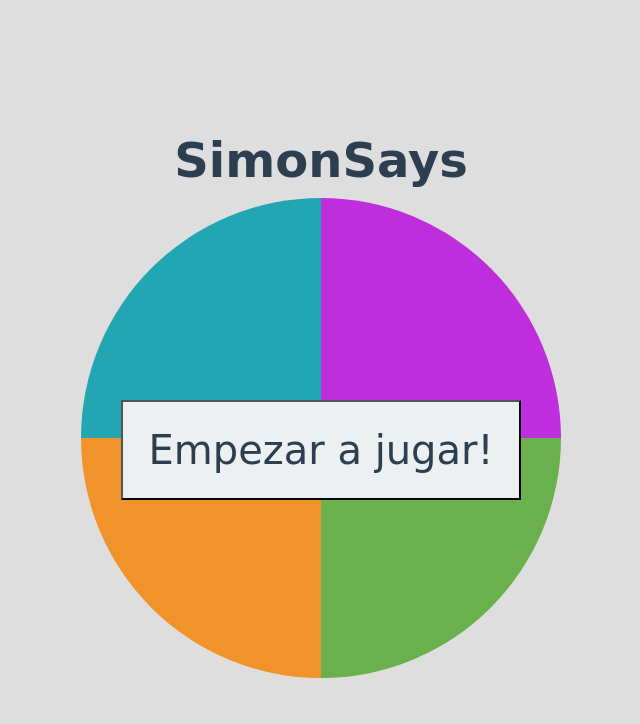
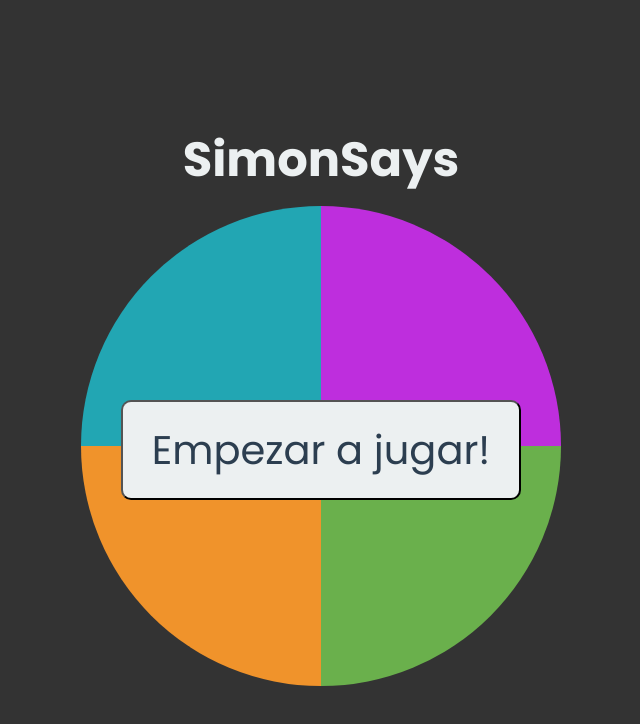
Before and after one commit to albin-woto/simon-says, a plain HTML site: page index.html in a window 1280 px wide. Shown: the whole page, without its empty margins (319-959 px from the left). Drawn offline with nearby package versions, Linux system fonts and the light colour scheme.

Commit message:
new colors and fonts

```diff
--- a/assets/index.css
+++ b/assets/index.css
@@ -3,11 +3,11 @@ body {
 }
 
 * {
-  font-family: 'Mansalva', cursive;
+  font-family: 'Poppins', cursive;
 }
 
 .container {
-  background: #dedede;
+  background: #333333;
   display: flex;
   flex-direction: column;
   align-items: center;
@@ -18,7 +18,7 @@ body {
 .container > h1 {
   font-size: 3rem;
   margin: 10px 0;
-  color: #2c3e50;
+  color: #ecf0f1;
 }
 
 .gameboard {
@@ -31,53 +31,46 @@ body {
   max-width: 60vh;
 }
 
+
+/* Colors */
 .color {
   width: 50%;
   height: 50%;
   display: inline-block;
   cursor: pointer;
 }
-
 .left {
   float: left;
 }
-
 .right {
   float: left;
 }
-
 .celeste {
   background: #22a6b3;
 }
-
 .celeste.light {
   background: #7ed6df;
 }
-
 .violeta {
   background: #be2edd;
 }
-
 .violeta.light {
   background: #e056fd;
 }
-
 .naranja {
   background: #f0932b;
 }
-
 .naranja.light {
   background: #ffbe76;
 }
-
 .verde {
   background: #6ab04c;
 }
-
 .verde.light {
   background: #badc58;
 }
 
+/* buttons */
 .btn-start {
   width: 400px;
   height: 100px;
@@ -87,8 +80,15 @@ body {
   position: absolute;
   top: 50%;
   left: calc(50% - 200px);
+  border-radius: 10px;
 }
-
+.btn-start:hover{
+  width: 420px;
+  height: 110px;
+  background-color:#2c3e50;
+  color: #ecf0f1;
+  cursor: pointer;
+}
 .hide {
   display: none;
 }
--- a/index.html
+++ b/index.html
@@ -4,7 +4,9 @@
   <meta charset="UTF-8">
   <meta name="viewport" content="width=device-width, initial-scale=1.0">
   <meta http-equiv="X-UA-Compatible" content="ie=edge">
-  <link href="https://fonts.googleapis.com/css?family=Permanent+Marker&display=swap" rel="stylesheet">
+  <link rel="preconnect" href="https://fonts.googleapis.com">
+  <link rel="preconnect" href="https://fonts.gstatic.com" crossorigin>
+  <link href="https://fonts.googleapis.com/css2?family=Poppins:wght@400;700&display=swap" rel="stylesheet">
   <link rel="stylesheet" href="/assets/index.css">
   <title>Simon Says</title>
 </head>
```
